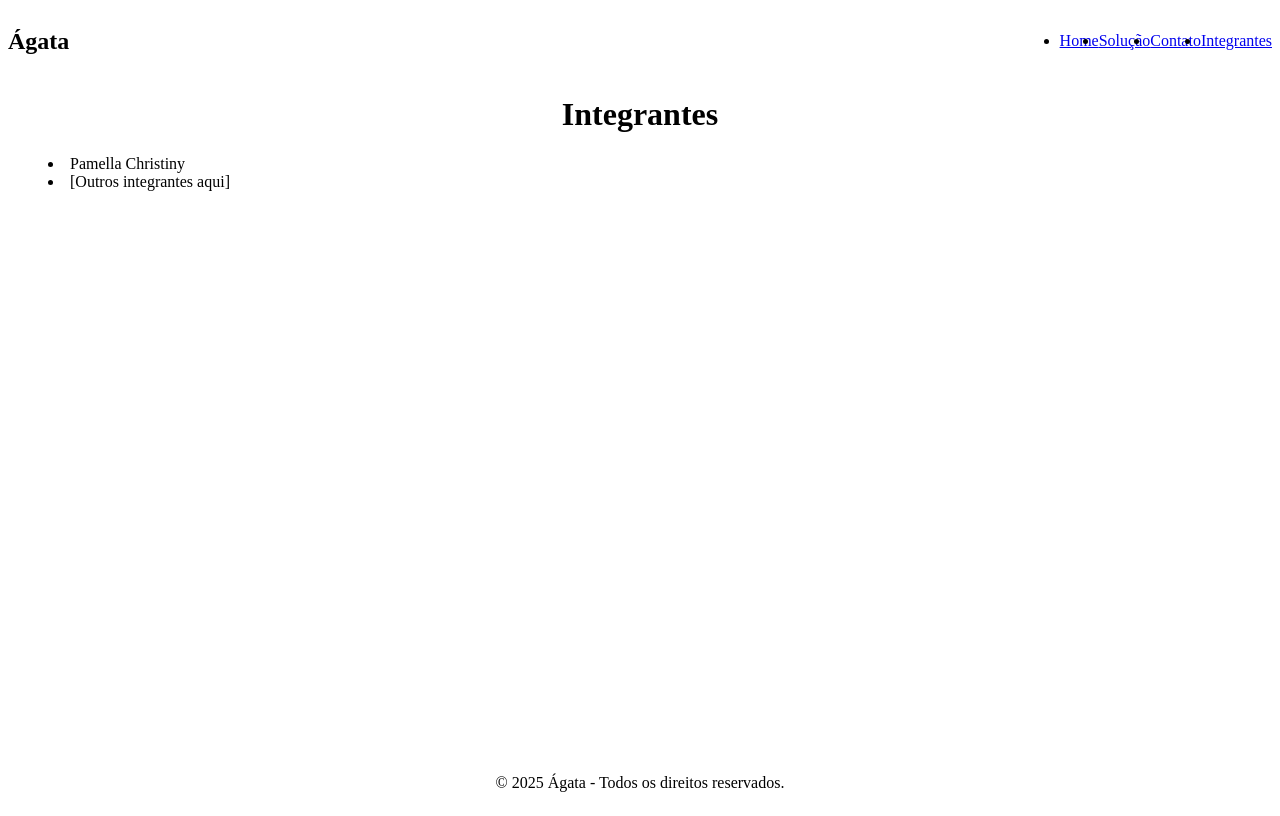
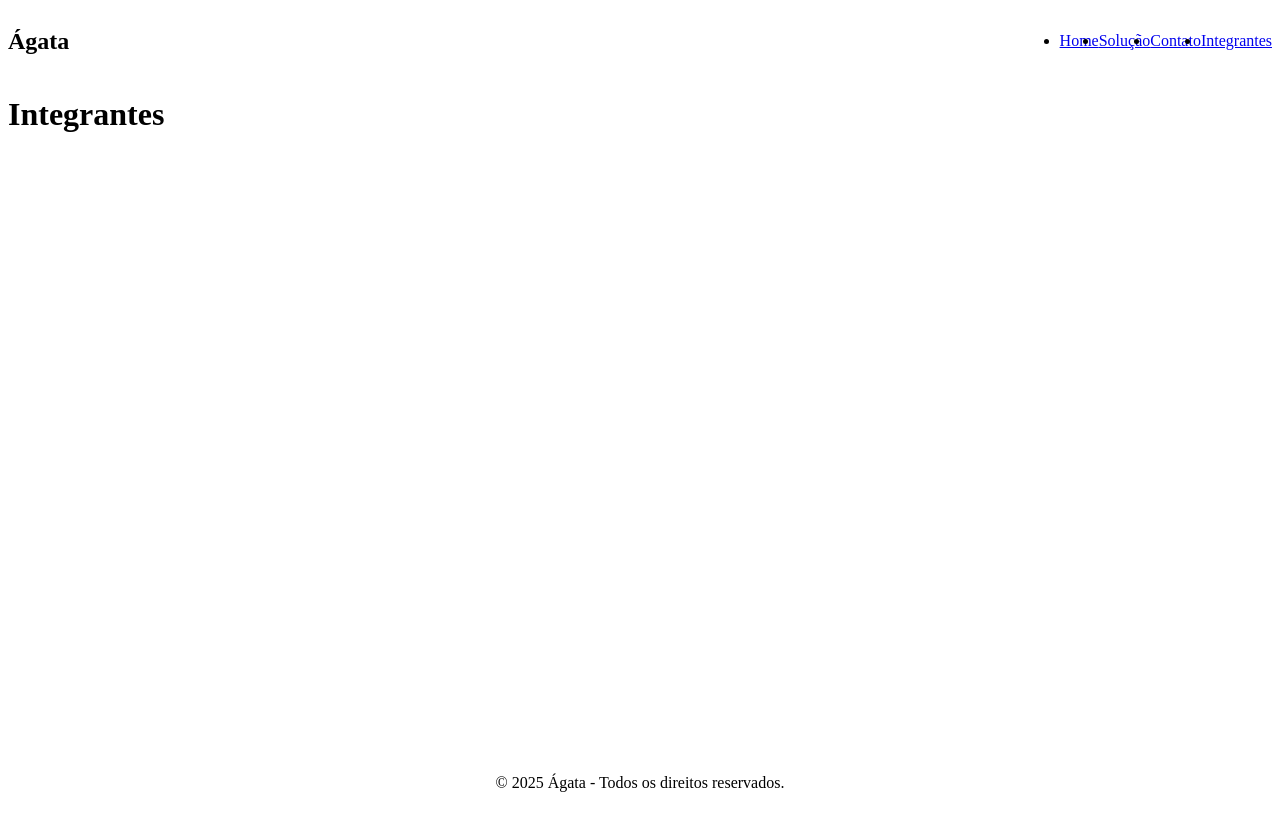
Before and after one commit to pamellachristiny/frontendHcSprint, a React (Vite) app: page /integrantes in a window 1280 px wide. Built offline with nearby package versions, Linux system fonts and the light colour scheme.

Commit message:
fix: export default adicionado na página Integrantes

```diff
--- a/src/pages/Integrantes.tsx
+++ b/src/pages/Integrantes.tsx
@@ -1,11 +1,7 @@
 function Integrantes() {
   return (
-    <div className="p-8">
-      <h1 className="text-3xl font-bold text-center mb-4">Integrantes</h1>
-      <ul className="list-disc list-inside space-y-2 text-lg">
-        <li>Pamella Christiny</li>
-        <li>[Outros integrantes aqui]</li>
-      </ul>
+    <div>
+      <h1>Integrantes</h1>
     </div>
   );
 }
```
